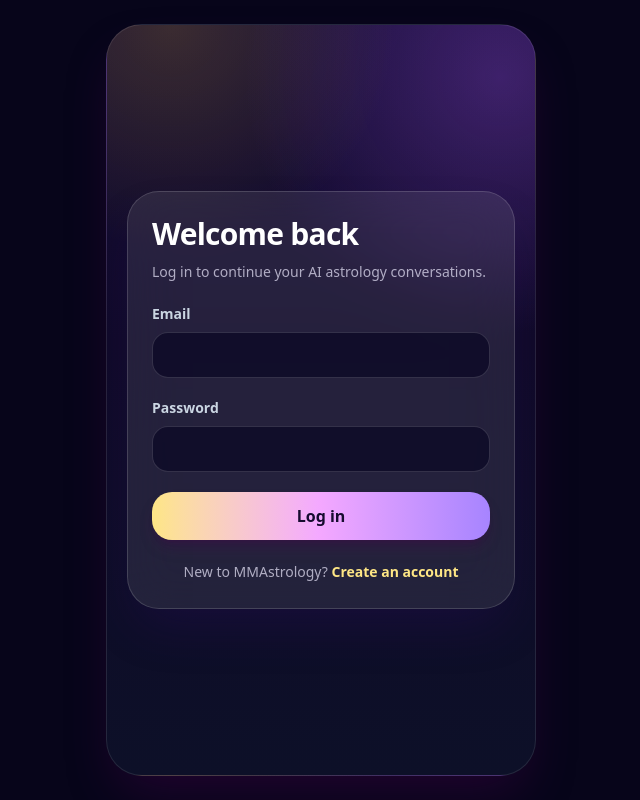
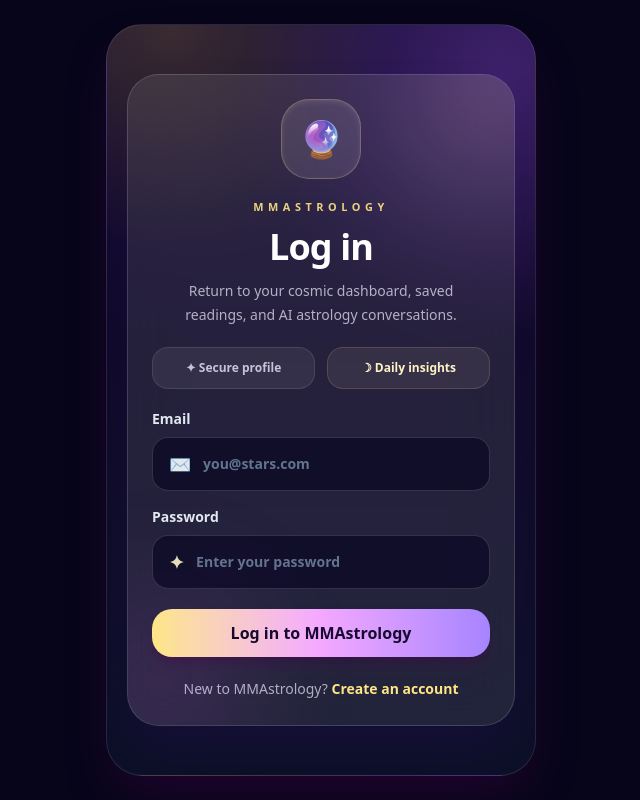
Before and after one commit to macmann/MMAstrology, a Next.js app: page /login in a window 1280 px wide. Shown: the whole page, without its empty margins (319-959 px from the left). Built offline with nearby package versions, Linux system fonts and the light colour scheme.

Commit message:
Beautify login screen

```diff
--- a/src/app/login/LoginForm.tsx
+++ b/src/app/login/LoginForm.tsx
@@ -39,25 +39,62 @@ export function LoginForm() {
 
   return (
     <form onSubmit={handleSubmit} className="cosmic-form">
-      <div>
-        <h1 className="text-3xl font-black tracking-tight text-white">Welcome back</h1>
-        <p className="mt-2 text-sm leading-6 text-violet-100/70">Log in to continue your AI astrology conversations.</p>
+      <div className="pointer-events-none absolute -right-10 -top-10 h-32 w-32 rounded-full bg-amber-200/20 blur-3xl" />
+      <div className="pointer-events-none absolute -bottom-12 -left-10 h-36 w-36 rounded-full bg-fuchsia-400/20 blur-3xl" />
+
+      <div className="relative text-center">
+        <div className="mx-auto flex h-20 w-20 items-center justify-center rounded-[1.75rem] border border-amber-200/25 bg-white/10 text-4xl shadow-inner shadow-white/10">
+          🔮
+        </div>
+        <p className="mt-5 text-[0.68rem] font-black uppercase tracking-[0.42em] text-amber-200/90">MMAstrology</p>
+        <h1 className="mt-3 text-4xl font-black tracking-tight text-white">Log in</h1>
+        <p className="mx-auto mt-3 max-w-xs text-sm leading-6 text-violet-100/72">
+          Return to your cosmic dashboard, saved readings, and AI astrology conversations.
+        </p>
       </div>
 
-      {error ? <p className="rounded-2xl border border-rose-200 bg-rose-50 p-3 text-sm font-semibold text-rose-700">{error}</p> : null}
+      <div className="relative grid grid-cols-2 gap-3 text-center text-xs font-black text-violet-100/80">
+        <div className="rounded-2xl border border-white/10 bg-white/[0.07] px-3 py-3">✦ Secure profile</div>
+        <div className="rounded-2xl border border-amber-200/15 bg-amber-100/[0.08] px-3 py-3 text-amber-100">☽ Daily insights</div>
+      </div>
 
-      <label className="block text-sm font-bold text-slate-300">
-        Email
-        <input name="email" type="email" autoComplete="email" required className="cosmic-input" />
-      </label>
-      <label className="block text-sm font-bold text-slate-300">
-        Password
-        <input name="password" type="password" autoComplete="current-password" required className="cosmic-input" />
-      </label>
-      <button type="submit" disabled={isSubmitting} className="cosmic-button">
-        {isSubmitting ? "Opening dashboard..." : "Log in"}
+      {error ? <p className="relative rounded-2xl border border-rose-200 bg-rose-50 p-3 text-sm font-semibold text-rose-700">{error}</p> : null}
+
+      <div className="relative space-y-4">
+        <label className="block text-sm font-bold text-slate-200">
+          Email
+          <span className="mt-2 flex items-center gap-3 rounded-2xl border border-white/15 bg-[#0b0824]/70 px-4 py-3 transition focus-within:border-amber-300 focus-within:bg-[#120b2d] focus-within:ring-2 focus-within:ring-fuchsia-300/25">
+            <span className="text-lg text-amber-100/90">✉</span>
+            <input
+              name="email"
+              type="email"
+              autoComplete="email"
+              required
+              placeholder="you@stars.com"
+              className="w-full bg-transparent text-slate-50 outline-none placeholder:text-slate-500"
+            />
+          </span>
+        </label>
+        <label className="block text-sm font-bold text-slate-200">
+          Password
+          <span className="mt-2 flex items-center gap-3 rounded-2xl border border-white/15 bg-[#0b0824]/70 px-4 py-3 transition focus-within:border-amber-300 focus-within:bg-[#120b2d] focus-within:ring-2 focus-within:ring-fuchsia-300/25">
+            <span className="text-lg text-amber-100/90">✦</span>
+            <input
+              name="password"
+              type="password"
+              autoComplete="current-password"
+              required
+              placeholder="Enter your password"
+              className="w-full bg-transparent text-slate-50 outline-none placeholder:text-slate-500"
+            />
+          </span>
+        </label>
+      </div>
+
+      <button type="submit" disabled={isSubmitting} className="cosmic-button relative">
+        {isSubmitting ? "Opening MMAstrology..." : "Log in to MMAstrology"}
       </button>
-      <p className="text-center text-sm leading-6 text-violet-100/70">
+      <p className="relative text-center text-sm leading-6 text-violet-100/70">
         New to MMAstrology? <Link href="/register" className="font-black text-amber-200 hover:text-amber-100">Create an account</Link>
       </p>
     </form>
--- a/src/app/login/page.tsx
+++ b/src/app/login/page.tsx
@@ -4,7 +4,7 @@ import { LoginForm } from "./LoginForm";
 export default function LoginPage() {
   return (
     <main className="cosmic-page">
-      <div className="cosmic-shell flex w-full items-center px-5">
+      <div className="cosmic-shell flex w-full items-center px-5 py-8">
         <Suspense>
           <LoginForm />
         </Suspense>
```
